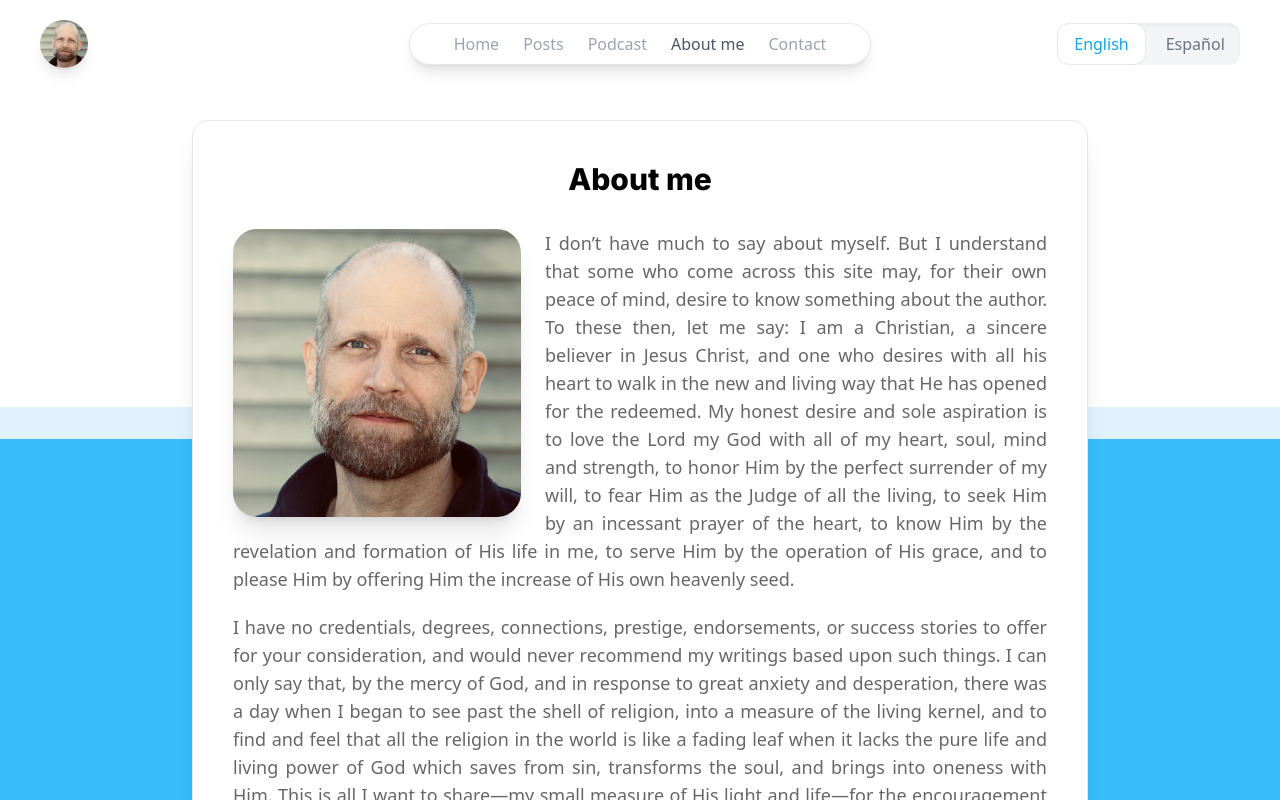
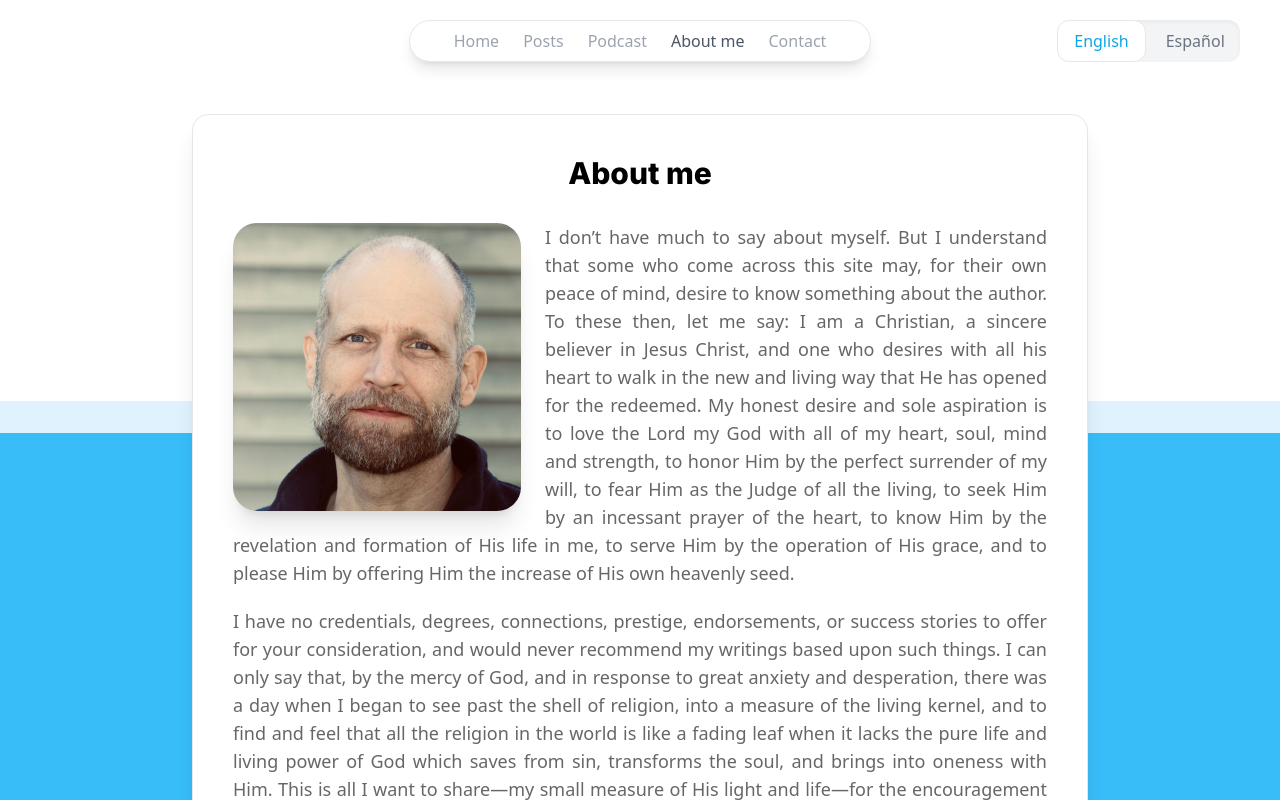
Before and after one commit to kiahjh/ancient-path, a Next.js app: page /about in a window 1280 px wide. Shown: the top 800 px of the page. Built offline with nearby package versions, Linux system fonts and the light colour scheme.

Commit message:
removed cute corner profile picture :(

```diff
--- a/components/Chrome.tsx
+++ b/components/Chrome.tsx
@@ -97,7 +97,12 @@ const Chrome: React.FC<Props> = ({ page, smallFooter, children }) => {
               alt="photo of Jason Henderson"
               width={70}
               height={70}
-              className="w-12 h-12 rounded-full shadow-lg"
+              className={cx(
+                'w-20 h-20 rounded-full shadow-lg',
+                page === '/about' || page === '/acerca-de-mi'
+                  ? 'block sm:hidden'
+                  : 'hidden',
+              )}
             />
           </div>
           <button
```
